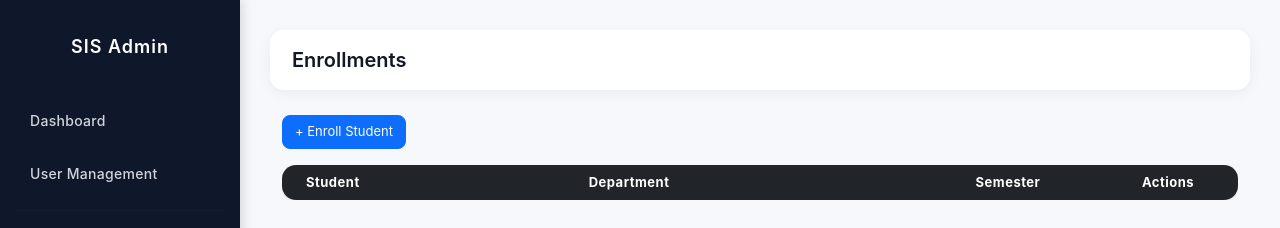
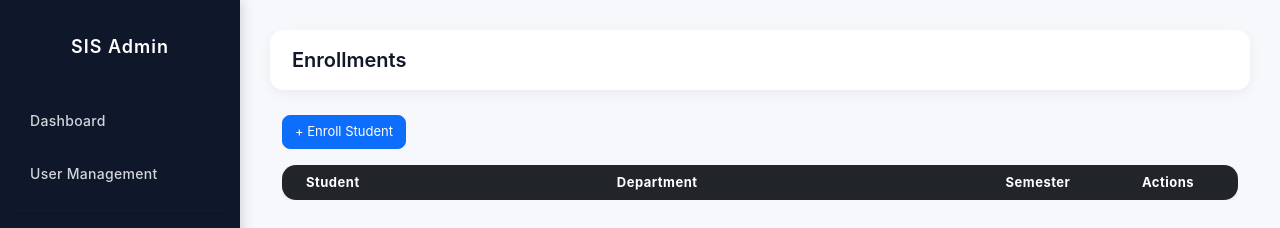
Before and after one commit to angeloalindayo151306-blip/Web-base-SIS-Frontend, a website: page pages/enrollments.html in a window 1280 px wide. Shown: the top 228 px of the page. Drawn offline with nearby package versions, Linux system fonts and the light colour scheme; no server answers; sample sign-in values are in the browser's storage.

Commit message:
last nani uy

```diff
--- a/pages/enrollments.html
+++ b/pages/enrollments.html
@@ -63,7 +63,7 @@
               <tr>
                 <th class="text-start ps-4">Student</th>
                 <th class="text-start">Department</th>
-                <th class="text-center" width="180">Semester</th>
+                <th class="text-center" width="120">Semester</th>
                 <th class="text-center" width="140">Actions</th>
               </tr>
             </thead>
```
